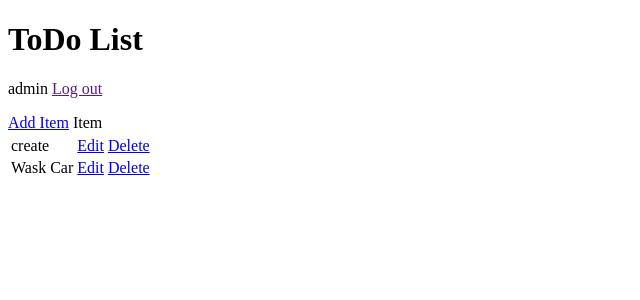
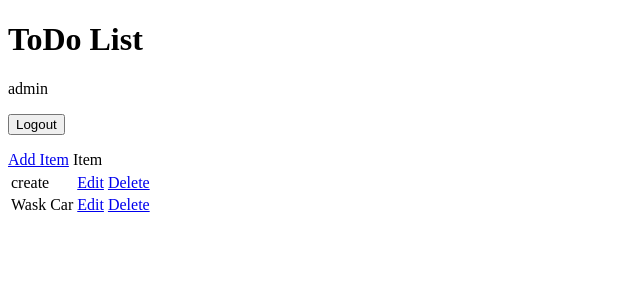
Before and after one commit to laxier/to_do_list, a Django app: page / in a window 1280 px wide. Shown: the top 300 px of the page, without its empty margins (0-640 px from the left). Run offline with Django 5.2, Linux system fonts and the light colour scheme; a user stored in the database is signed in; data comes from the database, SQL or seed files in the repository; both versions use the stored data as it was after the commit.

Commit message:
Create LoginRequiredMixin mixin

```diff
--- a/todolist_project/homepage/views.py
+++ b/todolist_project/homepage/views.py
@@ -1,9 +1,12 @@
 from django.shortcuts import render
 from django.views.generic.list import ListView
 from django.views.generic.edit import CreateView, UpdateView, DeleteView
+from django.contrib.auth.mixins import LoginRequiredMixin
 from django.urls import reverse_lazy
 from .models import Task
 
+class RestrictedMixin(LoginRequiredMixin):
+    pass
 
 class FormMixin:
     model = Task
@@ -11,18 +14,15 @@ class FormMixin:
     success_url = reverse_lazy('homepage:tasks')
 
 
-class TaskList(ListView):
+class TaskList(RestrictedMixin, ListView):
     model = Task
     context_object_name = 'tasks'
 
-
-class TaskEdit(FormMixin, UpdateView):
+class TaskEdit(RestrictedMixin, FormMixin, UpdateView):
     pass
 
-
-class TaskCreate(FormMixin, CreateView):
+class TaskCreate(RestrictedMixin, FormMixin, CreateView):
     pass
 
-
-class TaskDelete(FormMixin, DeleteView):
+class TaskDelete(RestrictedMixin, FormMixin, DeleteView):
     context_object_name = 'task'
--- a/todolist_project/templates/includes/header.html
+++ b/todolist_project/templates/includes/header.html
@@ -2,9 +2,12 @@
     <h1>ToDo List</h1>
     {% if request.user.is_authenticated %}
         <p>{{ request.user }}
-            <a href="">Log out</a>
+        <form method="post" action="{% url 'users:logout' %}">
+            {% csrf_token %}
+            <button type="submit">Logout</button>
+        </form>
         </p>
     {% else %}
-        <a href="">Log in</a>
+        <a href="{% url 'users:login' %}">Log in</a>
     {% endif %}
 </header>
--- a/todolist_project/todolist_project/settings.py
+++ b/todolist_project/todolist_project/settings.py
@@ -110,6 +110,8 @@ USE_I18N = True
 
 USE_TZ = True
 
+LOGIN_URL = 'users:login'
+
 # Static files (CSS, JavaScript, Images)
 # https://docs.djangoproject.com/en/5.1/howto/static-files/
 
--- a/todolist_project/users/urls.py
+++ b/todolist_project/users/urls.py
@@ -1,4 +1,5 @@
 from django.urls import path
+from django.contrib.auth.views import LogoutView
 
 from . import views
 
@@ -6,4 +7,5 @@ app_name = 'users'
 
 urlpatterns = [
     path('login/', views.Login.as_view(), name='login'),
+    path('logout/', LogoutView.as_view(next_page='users:login'), name='logout'),
 ]
```
Also changed, not shown: todolist_project/db.sqlite3, todolist_project/users/views.py (line endings or trailing spaces).
